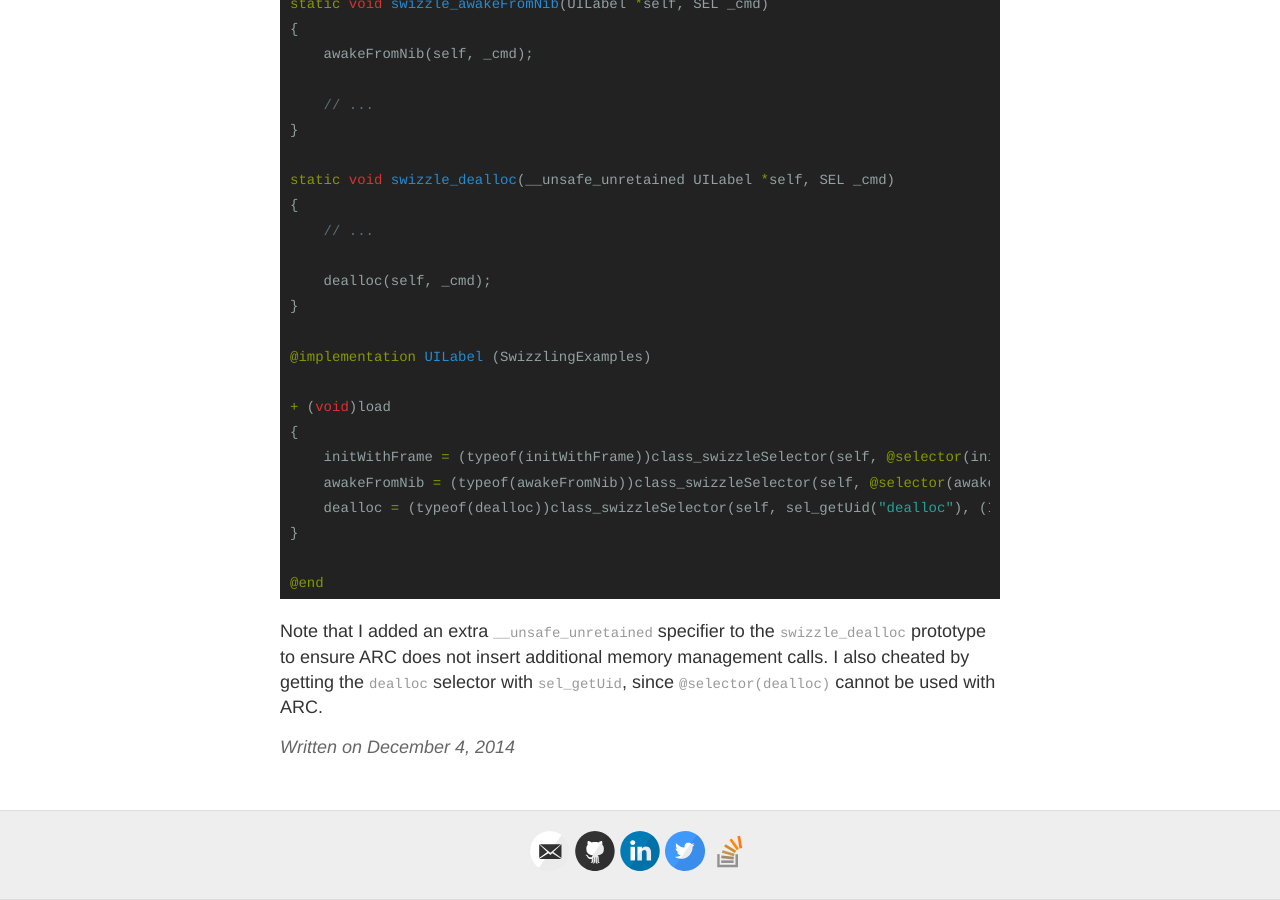
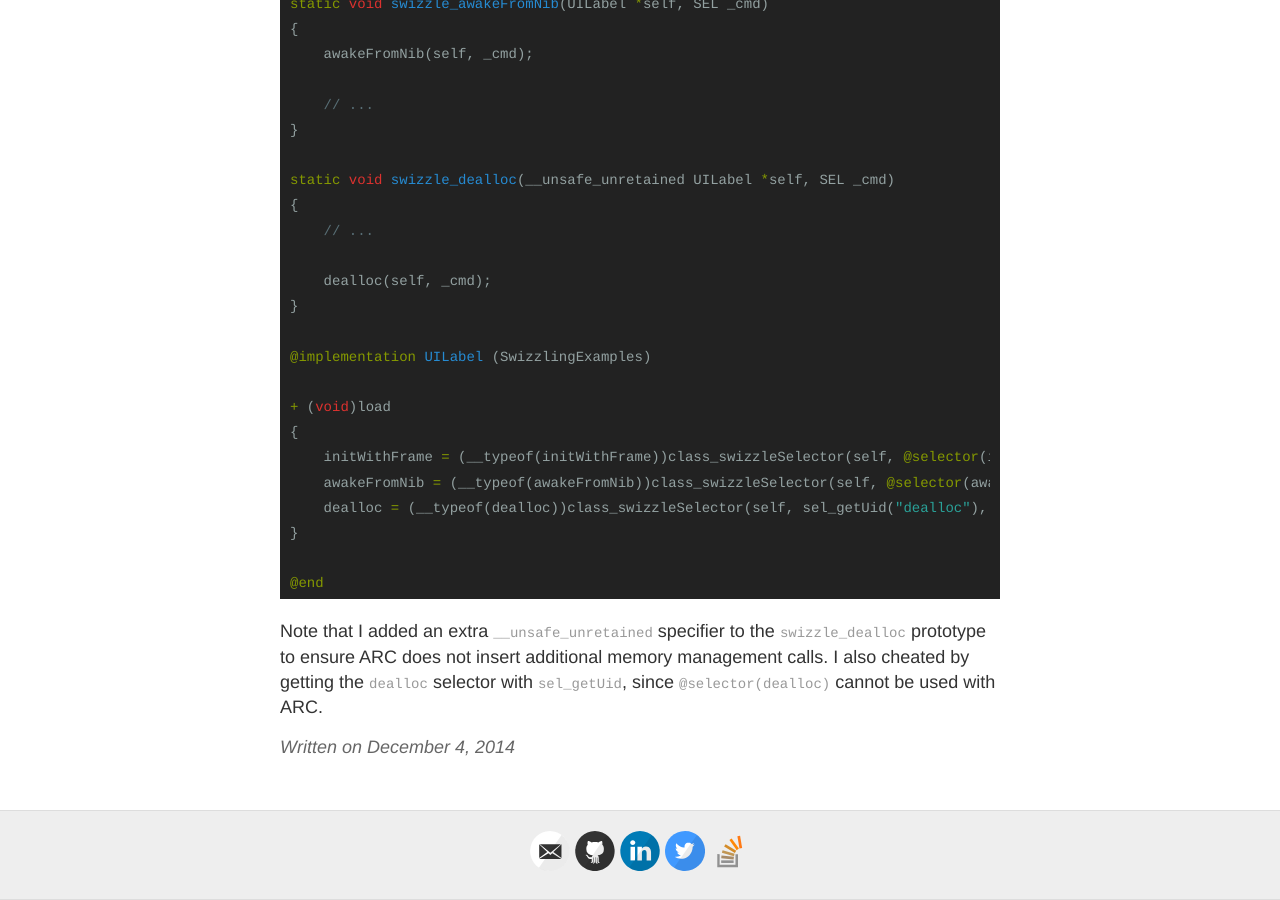
Before and after one commit to defagos/defagos.github.io, a Jekyll site: the page built from _posts/2014-12-4-yet_another_article_about_method_swizzling.md, in a window 1280 px wide and 900 px high, scrolled down 4912 px. Built offline with Jekyll 4.4.1, drawn with Linux system fonts in a browser that asks for light colours.

Commit message:
Use __typeof instead of typeof

```diff
--- a/_posts/2014-12-4-yet_another_article_about_method_swizzling.md
+++ b/_posts/2014-12-4-yet_another_article_about_method_swizzling.md
@@ -129,9 +129,9 @@ static void swizzle_dealloc(__unsafe_unretained UILabel *self, SEL _cmd)
 
 + (void)load
 {
-    initWithFrame = (typeof(initWithFrame))class_swizzleSelector(self, @selector(initWithFrame:), (IMP)swizzle_initWithFrame);
-    awakeFromNib = (typeof(awakeFromNib))class_swizzleSelector(self, @selector(awakeFromNib), (IMP)swizzle_awakeFromNib);
-    dealloc = (typeof(dealloc))class_swizzleSelector(self, sel_getUid("dealloc"), (IMP)swizzle_dealloc);
+    initWithFrame = (__typeof(initWithFrame))class_swizzleSelector(self, @selector(initWithFrame:), (IMP)swizzle_initWithFrame);
+    awakeFromNib = (__typeof(awakeFromNib))class_swizzleSelector(self, @selector(awakeFromNib), (IMP)swizzle_awakeFromNib);
+    dealloc = (__typeof(dealloc))class_swizzleSelector(self, sel_getUid("dealloc"), (IMP)swizzle_dealloc);
 }
 
 @end
```
